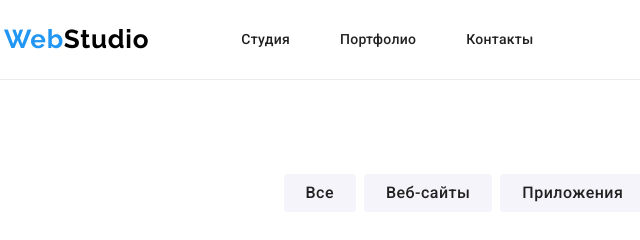
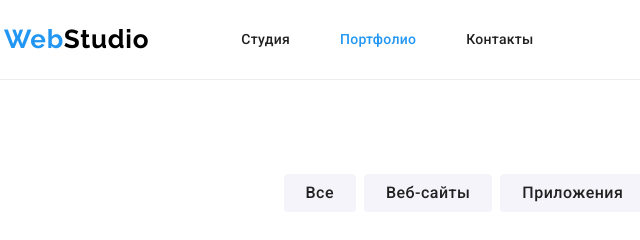
Before and after one commit to a3avdeev/goit-markup-hw-04, a plain HTML site: page portfolio.html in a window 1280 px wide. Shown: the top 240 px of the page, 51-691 px from the left. Drawn offline with nearby package versions, Linux system fonts and the light colour scheme.

Commit message:
some changes

```diff
--- a/css/portfolio.css
+++ b/css/portfolio.css
@@ -123,6 +123,10 @@ li {
 .nav-list-link:focus {
   color: var(--accent-color);
   cursor: pointer;
+}
+
+.current {
+  color: var(--accent-color);
 }
 
 .header-contact-list {
--- a/portfolio.html
+++ b/portfolio.html
@@ -24,7 +24,7 @@
                         <a class="nav-list-link link" href="./index.html#about">Студия</a>
                     </li>
                     <li class="nav-list-item">
-                        <a class="nav-list-link link" href="./portfolio.html">Портфолио</a>
+                        <a class="nav-list-link link current" href="./portfolio.html">Портфолио</a>
                     </li>
                     <li class="nav-list-item">
                         <a class="nav-list-link link" href="#contacts">Контакты</a>
```
